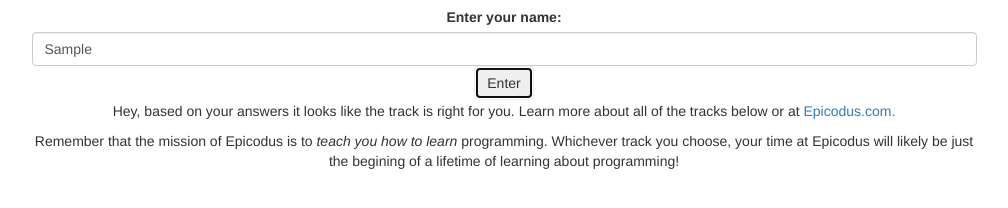
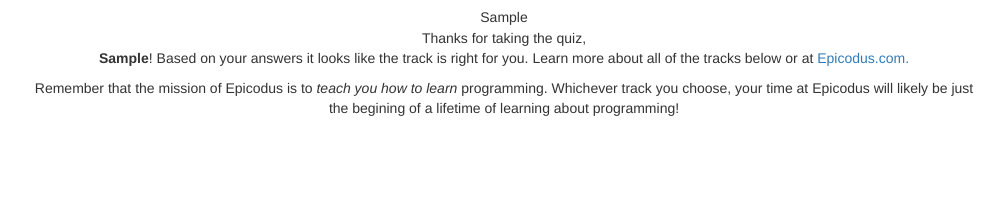
Before and after one commit to callmedw/epicodus-track, a plain HTML site: page index.html in a window 1280 px wide. Both pictures are taken after typing "Sample" into the empty fields and a click on the button "Enter". Shown: the part 212-420 px from the top of the page, without its empty margins (136-1144 px from the left). Drawn offline with Linux system fonts and the light colour scheme.

Commit message:
fill spans with input info

```diff
--- a/index.html
+++ b/index.html
@@ -30,16 +30,6 @@
             </div>
           </form> <!-- End-Input-Group-->
         </div> <!--Row 1 Column 2 End-->
-
-
-
-
-
-
-
-
-
-
 
         <div class="col-md-1"> <!--Row 1 Column 3 Begin-->
         </div> <!--Row 1 Column 3 End-->
@@ -118,7 +108,7 @@
         <div class="col-md-10"> <!--Row 3 Column 2 Begin-->
 
             <div id="address-results">
-              <p> Hey, <strong><span id="name"></span></strong>based on your answers it looks like the <strong><span id="track"></span></strong> track is right for you. Learn more about all of the tracks below or at <a href="https://epicodus.com">Epicodus.com.</a> </p>
+              Thanks for taking the quiz, <p><strong><span class="name"></span></strong>! Based on your answers it looks like the <strong><span id="track"></span></strong> track is right for you. Learn more about all of the tracks below or at <a href="https://epicodus.com">Epicodus.com.</a> </p>
               <p>Remember that the mission of Epicodus is to <em>teach you how to learn</em> programming. Whichever track you choose, your time at Epicodus will likely be just the begining of a lifetime of learning about programming!</p>
             </div>
 
--- a/js/scripts.js
+++ b/js/scripts.js
@@ -7,6 +7,9 @@ $(document).ready(function() {
 */
 $("#input").submit(function(event) {
     name = $("input#name").val();
+     $(".name").text(name);
+
+
 
     event.preventDefault();
     });
```
